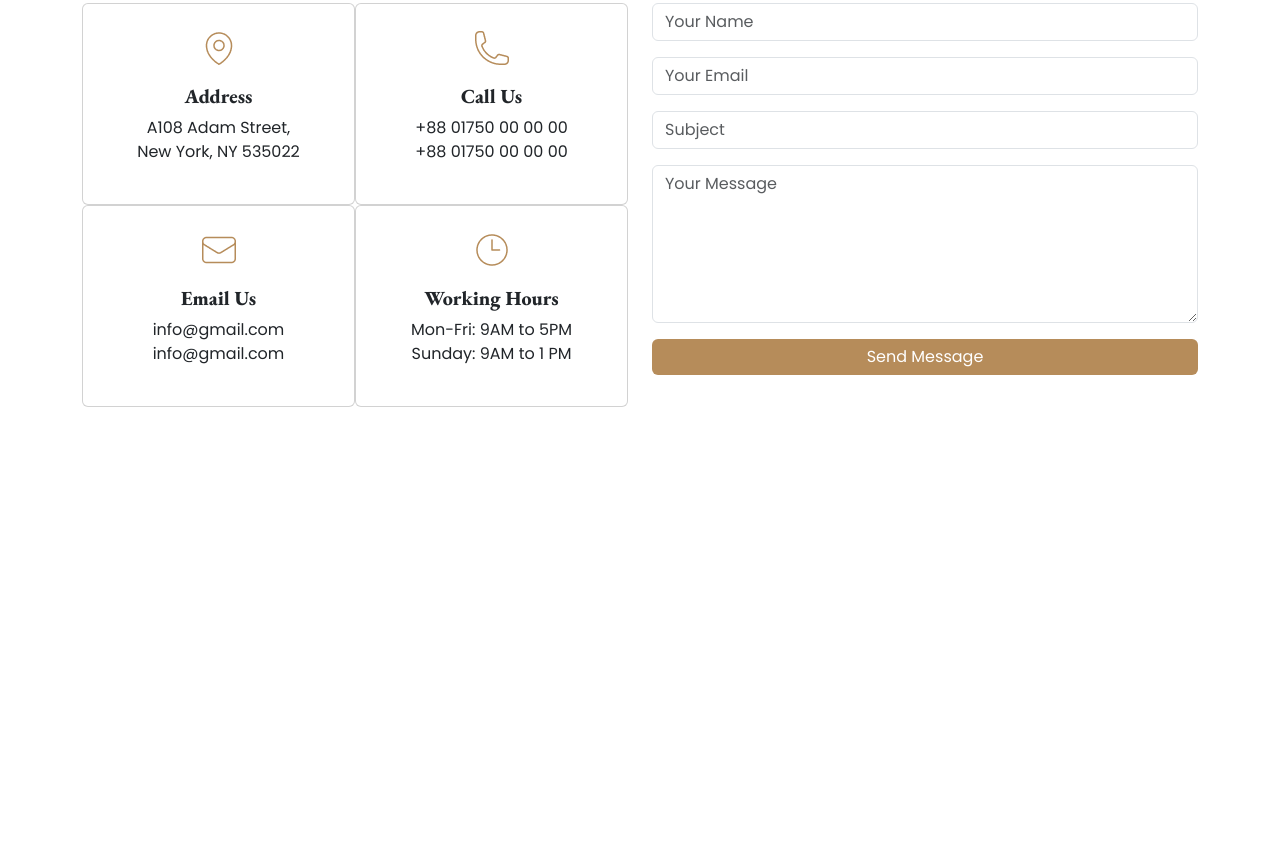
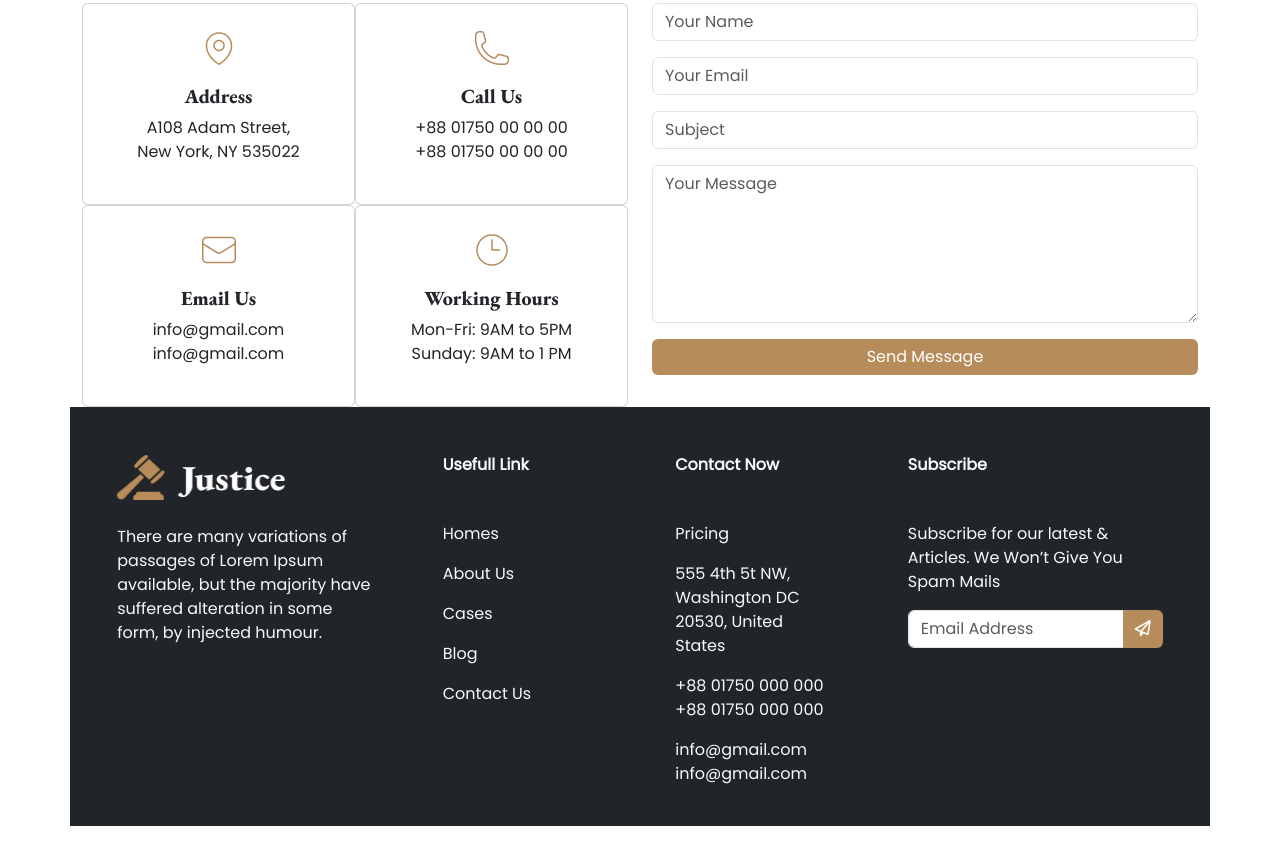
Before and after one commit to smhasanjamil/legal-house, a plain HTML site: page index.html in a window 1280 px wide. Shown: the part 3552-4416 px from the top of the page. Before the commit the page ends 4007 px from the top, so only its background shows below. Drawn offline with nearby package versions, Linux system fonts and the light colour scheme.

Commit message:
Footer section added

```diff
--- a/css/styles.css
+++ b/css/styles.css
@@ -3,6 +3,10 @@
     font-family: 'Poppins', sans-serif;
     margin: 0;
     padding: 0;
+}
+
+a{
+    text-decoration: none;
 }
 
 h1 {
@@ -96,3 +100,9 @@ p {
     width: 40px;
     margin: 0 auto;
 }
+
+/* Footer Styles */
+footer .footer-logo img{
+    height: 46px;
+    width: 169px;
+}
--- a/index.html
+++ b/index.html
@@ -396,6 +396,86 @@
             <!-- Main Section End -->
 
             <!-- Footer Section Start -->
+            <!-- Footer -->
+            <footer class="text-center text-lg-start bg-dark text-muted">
+
+                <!-- Section: Links  -->
+                <section class="">
+                    <div class="container text-center text-light text-md-start mt-5">
+                        <!-- Grid row -->
+                        <div class="row mt-3">
+
+                            <div class="col-md-3 col-lg-4 col-xl-3 mx-auto mb-4">
+                                <!-- Content -->
+                                <h5 class="text-uppercase fw-bold mb-4 footer-logo">
+                                    <img src="images/logo.png" alt="">
+                                </h5>
+                                <p>
+                                    There are many variations of passages of Lorem Ipsum available, but the majority
+                                    have suffered alteration in some form, by injected humour.
+                                </p>
+                            </div>
+
+                            <div class="col-md-2 col-lg-2 col-xl-2 mx-auto mb-4">
+
+                                <h6 class="fw-bold mb-5">
+                                    Usefull Link
+                                </h6>
+                                <p>
+                                    <a href="#" class="text-reset">Homes</a>
+                                </p>
+                                <p>
+                                    <a href="#" class="text-reset">About Us</a>
+                                </p>
+                                <p>
+                                    <a href="#" class="text-reset">Cases</a>
+                                </p>
+                                <p>
+                                    <a href="#" class="text-reset">Blog</a>
+                                </p>
+                                <p>
+                                    <a href="#" class="text-reset">Contact Us</a>
+                                </p>
+                            </div>
+
+
+                            <div class="col-md-3 col-lg-2 col-xl-2 mx-auto mb-4">
+
+                                <h6 class="fw-bold mb-5">
+                                    Contact Now
+                                </h6>
+                                <p>
+                                    <a href="#!" class="text-reset">Pricing</a>
+                                </p>
+                                <p>
+                                    555 4th 5t NW, Washington DC 20530, United States
+                                </p>
+                                <p>
+                                    +88 01750 000 000 <br>+88 01750 000 000
+                                </p>
+                                <p>
+                                    info@gmail.com <br>info@gmail.com
+                                </p>
+                            </div>
+
+                            <div class="col-md-4 col-lg-3 col-xl-3 mx-auto mb-md-0 mb-4">
+                                <!-- Links -->
+                                <h6 class="fw-bold mb-5">Subscribe</h6>
+                                <p>Subscribe for our latest & Articles. We Won’t Give You Spam Mails</p>
+                                <div class="input-group mb-3">
+                                    <input type="email" class="form-control" placeholder="Email Address"
+                                        aria-label="Recipient's username" aria-describedby="basic-addon2">
+                                    <button class="btn primary-btn"><i class="fa-regular fa-paper-plane"></i></button>
+                                </div>
+                            </div>
+                        </div>
+
+                        <!-- Grid row -->
+                    </div>
+                </section>
+                <!-- Section: Links  -->
+            </footer>
+            <!-- Footer -->
             <!-- Footer Section End -->
 
             <!-- Bootstrap js  -->
```
